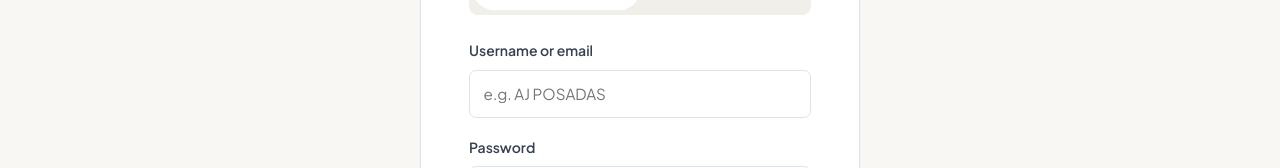
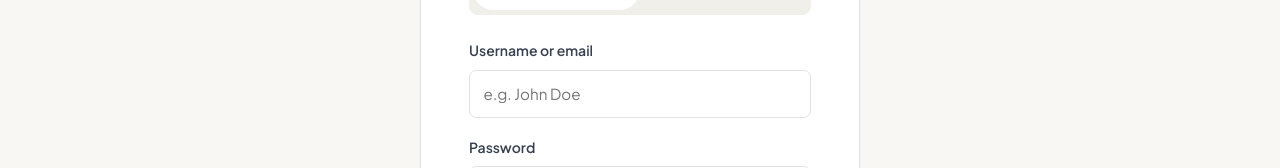
Before and after one commit to Arcoo-22/CALPHY_FINALS, a Next.js app in the folder temperature-and-heat/: page /login in a window 1280 px wide. Shown: the part 359-527 px from the top of the page. Built offline with nearby package versions, Linux system fonts and the light colour scheme; no server answers.

Commit message:
auth form: neutral placeholder, tidy error check

```diff
--- a/temperature-and-heat/components/AuthForm.jsx
+++ b/temperature-and-heat/components/AuthForm.jsx
@@ -40,7 +40,9 @@ export default function AuthForm({ mode }) {
         setError(
           "Sorry, the database is currently unreachable. Please try again later or contact support if the problem persists.",
         );
-      } else if (err.message.includes("That username or email is already taken")) {
+      } else if (
+        err.message.includes("That username or email is already taken")
+      ) {
         setError(
           "That username or email is already taken. Please choose another one.",
         );
@@ -134,7 +136,7 @@ export default function AuthForm({ mode }) {
               className="form-control-calphy"
               value={identifier}
               onChange={(e) => setIdentifier(e.target.value)}
-              placeholder="e.g. AJ POSADAS"
+              placeholder="e.g. John Doe"
               required
             />
           </div>
```
